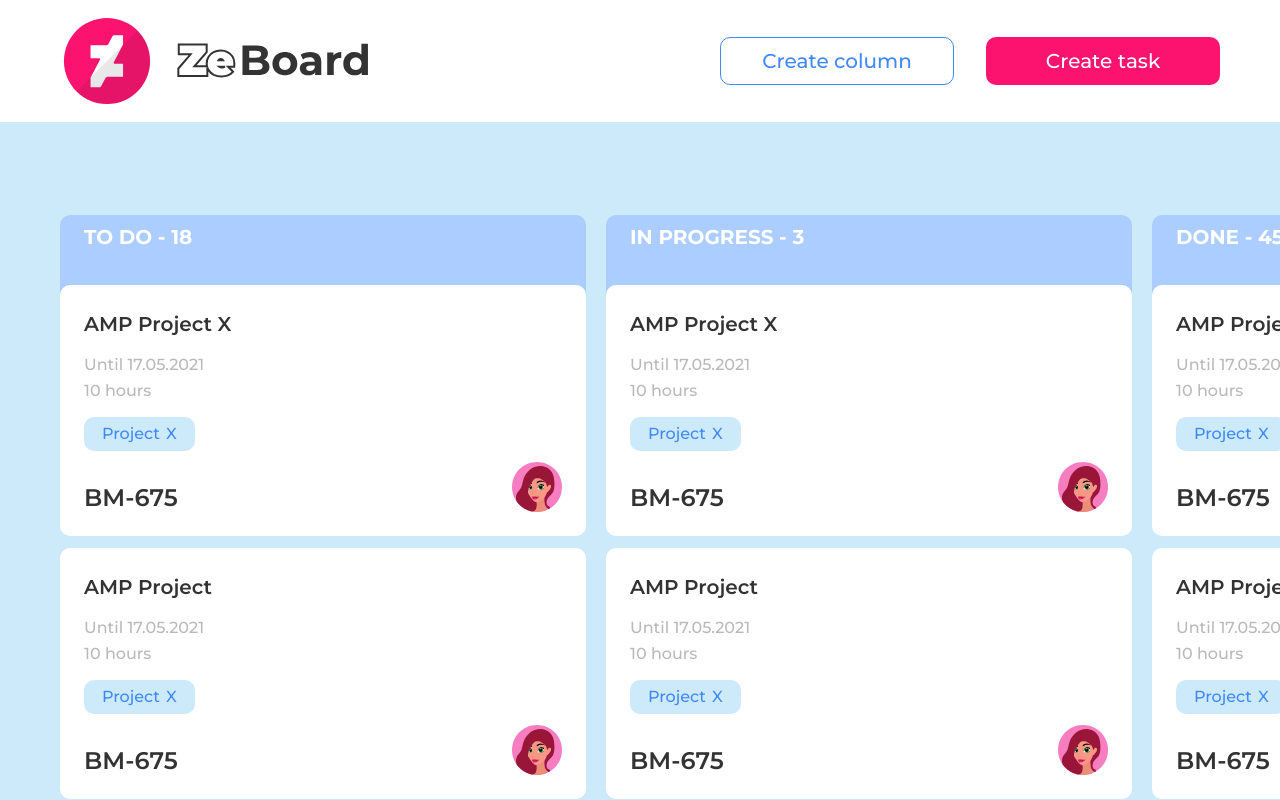
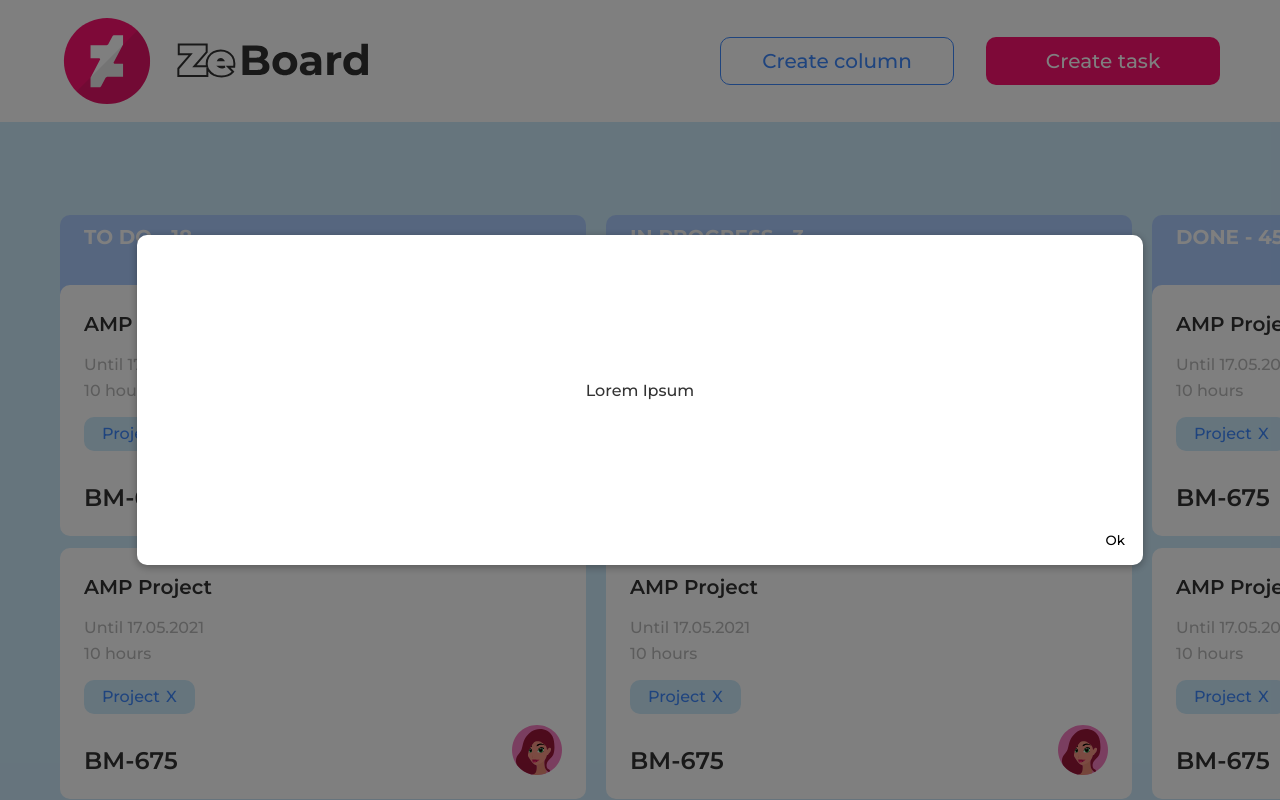
Before and after one commit to Poznalex/my-crm-main, a Vue app: page / in a window 1280 px wide. Both pictures are taken after a click on the button "Create column". Shown: the top 800 px of the page. Built offline with nearby package versions, Linux system fonts and the light colour scheme; a web font is replaced by a local one.

Commit message:
add modal. addcomponent create column

```diff
--- a/src/App.vue
+++ b/src/App.vue
@@ -1,30 +1,41 @@
 <script setup>
-import Header from "/src/components/Header.vue"
-import Main from "/src/components/Main.vue"
-// import Modal from"/src/components/Modal.vue"
+import { ref } from "vue";
+import Header from "/src/components/Header.vue";
+import Main from "/src/components/Main.vue";
+import Modal from "/src/components/Modal.vue";
 
-// export default {
-//     components: {
-//     Modal,
-//   },
+const isShowModal = ref(false);
+const modalComponent = ref(null);
 
-//   methods: {
-//     openModal() {
-//       this.$refs.modal.openModal();
-//     },
-//   },
-// };
+function openModal(data) {
+    // debugger;
+    isShowModal.value = true;
+    modalComponent.value = data;
+}
+
+function closeModal() {
+    // debugger;
+    isShowModal.value = false;
+    modalComponent.value = null;
+}
 </script>
 
 <template>
-    <Header />
-    <Main />
-    <!-- <button @click="openModal">Открыть модальное окно</button> -->
-    <!-- <modal /> -->
+    <Header
+        @open-modal="openModal"/>
+    <Main
+        @open-modal="openModal"
+    />
+    <Teleport to="body">
+        <modal v-show="isShowModal"
+        :defaultComponent="modalComponent"
+            @close="closeModal">
+            <template #body>
+                <h3>custom header</h3>
+            </template>
+        </modal>
+    </Teleport>
 </template>
 
 <style scoped>
-button {
-    border: 1px solid black;
-}
 </style>
--- /dev/null
+++ b/src/components/Column/CreateColumnMob.vue
@@ -0,0 +1,20 @@
+<script setup>
+</script>
+
+<template>
+    <div class="create-column">
+        <span class="create-column__text">Lorem Ipsum</span>
+    </div>
+</template>
+
+<style scoped>
+.create-column {
+    display: flex;
+    width: 300px;
+    height: 212px;
+}
+.create-column__text {
+    margin: auto;
+    color: var(--main-color-black);
+}
+</style>
--- /dev/null
+++ b/src/components/Column/CreateColumnWeb.vue
@@ -0,0 +1,21 @@
+<script setup>
+</script>
+
+<template>
+    <div class="create-column">
+        <span class="create-column__text">Lorem Ipsum</span>
+    </div>
+</template>
+
+<style scoped>
+.create-column {
+    display: flex;
+    width: 982px;
+    height: 280px;
+}
+
+.create-column__text {
+    margin: auto;
+    color: var(--main-color-black);
+}
+</style>
--- a/src/components/Header.vue
+++ b/src/components/Header.vue
@@ -1,4 +1,6 @@
-<script setup></script>
+<script setup>
+import CreateColumnWeb from "/src/components/Column/CreateColumnWeb.vue";
+</script>
 
 <template>
     <div class="header">
@@ -9,7 +11,12 @@
                 src="/src/assets/images/header/logo-header.svg"
             />
         </div>
-        <button class="header__button btn-column">Create column</button>
+        <button
+            class="header__button btn-column"
+            @click="$emit('open-modal', CreateColumnWeb)"
+        >
+            Create column
+        </button>
         <button class="header__button btn-task">Create task</button>
         <div class="header__plus">
             <img alt="logo" src="/src/assets/images/header/icon-plus.svg" />
--- a/src/components/Main.vue
+++ b/src/components/Main.vue
@@ -1,5 +1,6 @@
 <script setup>
-import Column from "/src/components/Column.vue";
+import Column from "/src/components/Column/Column.vue";
+import CreateColumnMob from "/src/components/Column/CreateColumnMob.vue";
 </script>
 
 <template>
@@ -8,7 +9,10 @@ import Column from "/src/components/Column.vue";
         <column title="in progress" amountTasks="3" />
         <column title="done" amountTasks="456" />
 
-        <div class="main__create-column">
+        <div
+            class="main__create-column"
+            @click="$emit('open-modal', CreateColumnMob)"
+        >
             <div class="create-column__text">Create column</div>
             <div class="create-column__icon">
                 <img alt="plus" src="/src/assets/images/main/create-plus.svg" />
--- a/src/components/Modal.vue
+++ b/src/components/Modal.vue
@@ -1,58 +1,60 @@
 <script setup>
 
-            let showModal=(ref)false;
-        };
+const props = defineProps({
+    defaultComponent: {
+        type: Object,
+        default: null,
     },
-    methods: {
-        openModal() {
-            this.showModal = true;
-        },
-        closeModal() {
-            this.showModal = false;
-        },
-    },
-};
+});
 </script>
 
-
 <template>
-    <div class="modal" v-if="showModal">
-        <div class="modal-content">
-            <span class="close" @click="closeModal">&times;</span>
-            <p>Это модальное окно!</p>
+    <Transition name="modal">
+        <div class="modal-mask">
+            <div v-if="defaultComponent" class="modal-container">
+                <component :is="defaultComponent" />
+                <button class="modal-default-button" @click="$emit('close')">
+                    Ok
+                </button>
+            </div>
         </div>
-    </div>
+    </Transition>
 </template>
 
 
 
 <style scoped>
-/* Стили для модального окна */
-.modal {
-    display: none;
+.modal-mask {
     position: fixed;
-    z-index: 1;
+    z-index: 9998;
+    top: 0;
     left: 0;
-    top: 0;
     width: 100%;
     height: 100%;
-    overflow: auto;
     background-color: rgba(0, 0, 0, 0.5);
+    display: flex;
+    transition: opacity 0.3s ease;
 }
 
-.modal-content {
-    background-color: #fefefe;
-    margin: 15% auto;
-    padding: 20px;
-    border: 1px solid #888;
-    width: 80%;
+.modal-container {
+    width: auto;
+    margin: auto;
+    padding: 16px 12px;
+    background-color: #fff;
+    border-radius: 10px;
+    box-shadow: 0 2px 8px rgba(0, 0, 0, 0.33);
+    transition: all 0.3s ease;
 }
 
-.close {
-    color: #aaa;
+.modal-default-button {
     float: right;
-    font-size: 28px;
-    font-weight: bold;
-    cursor: pointer;
+}
+
+.modal-enter-from {
+    opacity: 0;
+}
+
+.modal-leave-to {
+    opacity: 0;
 }
 </style>
```
Also changed, not shown: src/components/Column/Column.vue (renamed from src/components/Column.vue).
